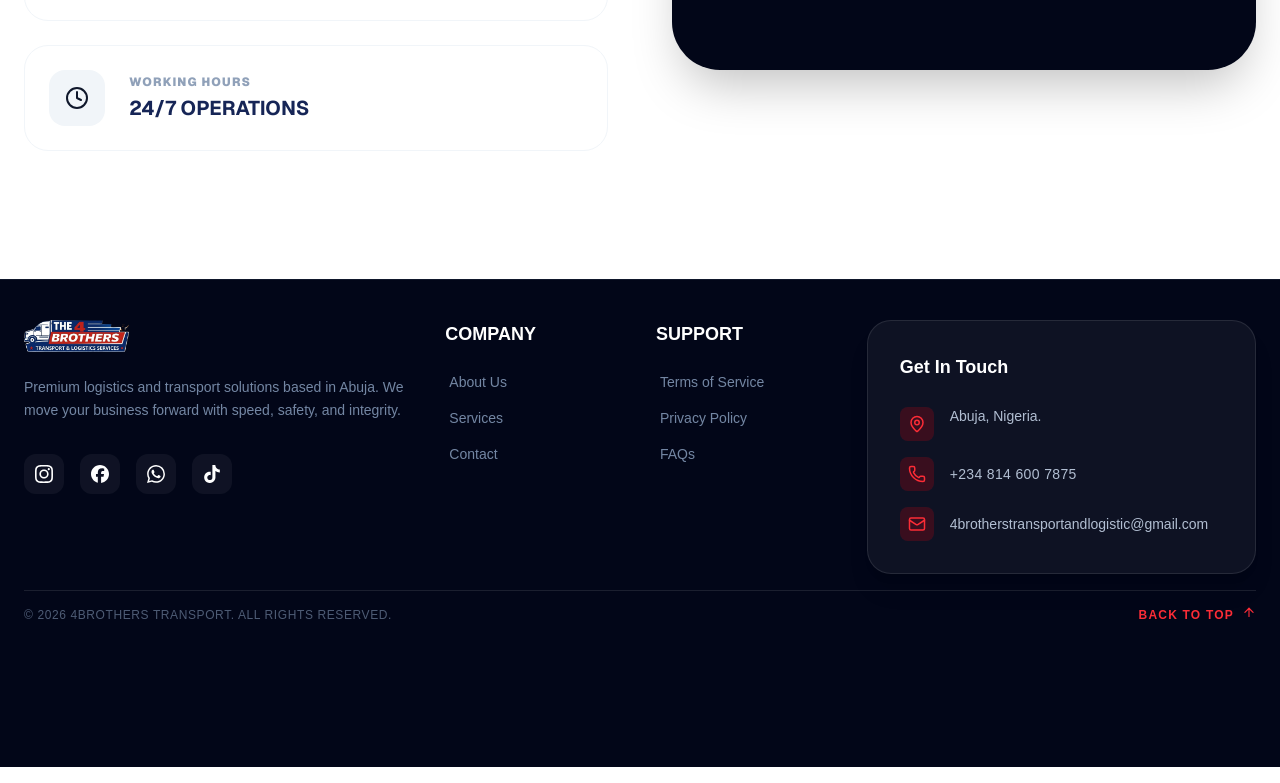
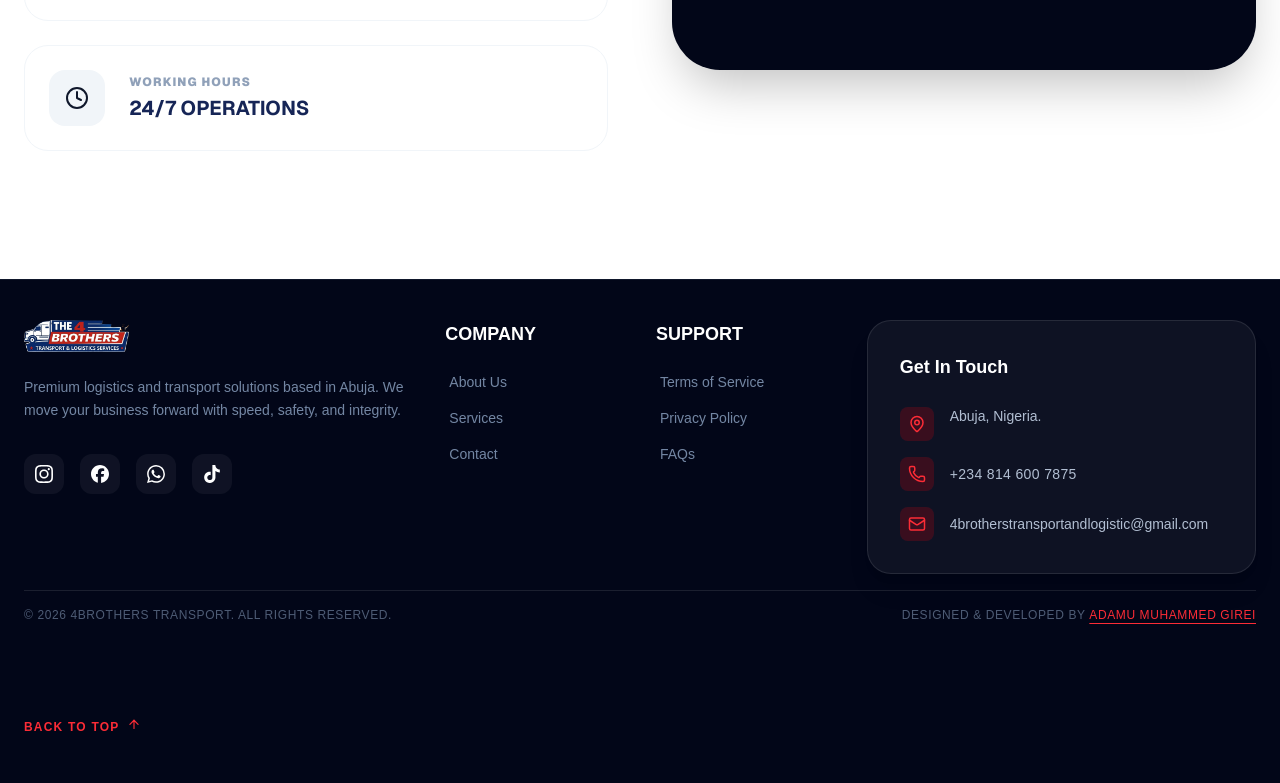
Before and after one commit to mohgirei10/the4brothers, a Next.js app: page / in a window 1280 px wide. Shown: the part 5038-5821 px from the top of the page. Built offline with nearby package versions, Linux system fonts and the light colour scheme.

Commit message:
last refine

```diff
--- a/app/components/Footer.tsx
+++ b/app/components/Footer.tsx
@@ -13,10 +13,10 @@ import { ArrowRight, Mail, MapPin, Phone } from 'lucide-react';
 
 // ✅ Fixed spelling ("TikTok") and ensured data is ready for the map function
 const socialLinks = [
-  { id: 1, name: "Instagram", icon: <SiInstagram size={18} />, link: "https://instagram.com/the4brotherstransport", hoverColor: "hover:bg-pink-500" },
-  { id: 2, name: "Facebook", icon: <SiFacebook size={18} />, link: "https://facebook.com/the4brotherstransport", hoverColor: "hover:bg-blue-600" },
+  { id: 1, name: "Instagram", icon: <SiInstagram size={18} />, link: "https://instagram.com/the4brotherstransporttext=Hello%204Brothers", hoverColor: "hover:bg-pink-500" },
+  { id: 2, name: "Facebook", icon: <SiFacebook size={18} />, link: "https://facebook.com/profile.php?id=61565267652819text=Hello%204Brothers", hoverColor: "hover:bg-blue-600" },
   { id: 3, name: "WhatsApp", icon: <SiWhatsapp size={18} />, link: "https://wa.me/2348146007875?text=Hello%204Brothers", hoverColor: "hover:bg-green-500" },
-  { id: 4, name: "TikTok", icon: <SiTiktok size={18} />, link: "https://tiktok.com/@the4brotherstransport", hoverColor: "hover:bg-zinc-900" },
+  { id: 4, name: "TikTok", icon: <SiTiktok size={18} />, link: "https://tiktok.com/@sb.faruqtext=Hello%204Brothers", hoverColor: "hover:bg-zinc-900" },
 ];
 
 const Footer = () => {
@@ -139,9 +139,23 @@ const Footer = () => {
           <p className="text-blue-200/40 text-xs uppercase tracking-wider">
             © {currentYear} 4BROTHERS TRANSPORT. ALL RIGHTS RESERVED.
           </p>
-          <button
+     {/* ✅ YOUR DEVELOPER CREDIT */}
+  <p
+    className='text-blue-200/40 text-xs uppercase tracking-wider'>
+    Designed & Developed by{" "}
+    <a
+      href='https://mohgirei10.github.io/'
+      target="_blank"
+      rel="noopener noreferrer"
+      className="text-red-500 hover:blue-200/60 uppercase font-medium transition-colors duration-200 underline underline-offset-4"
+    >
+      Adamu Muhammed Girei
+    </a>
+  </p>
+   </div>
+   <button
             onClick={() => window.scrollTo({ top: 0, behavior: 'smooth' })}
-            className="text-xs font-bold text-red-500 hover:text-red-400 uppercase tracking-widest transition-colors flex items-center gap-2 group"
+            className="text-xs font-bold text-red-500 hover:text-red-400 uppercase tracking-widest transition-colors justify-center flex items-center gap-2 group"
           >
             Back to top
             <motion.div
@@ -151,8 +165,8 @@ const Footer = () => {
               <ArrowRight size={14} className="-rotate-90" />
             </motion.div>
           </button>
-        </div>
       </div>
+
     </footer>
   );
 };
```
